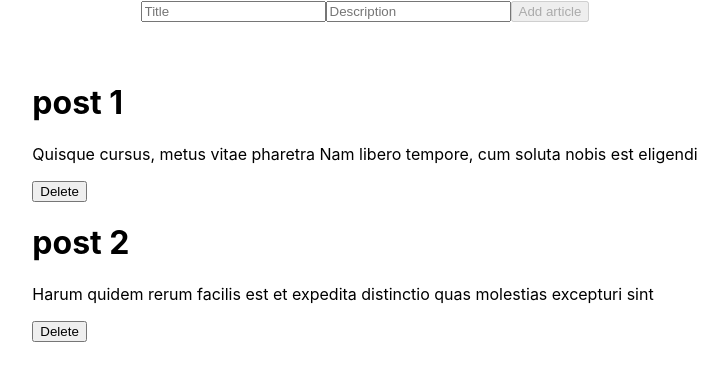
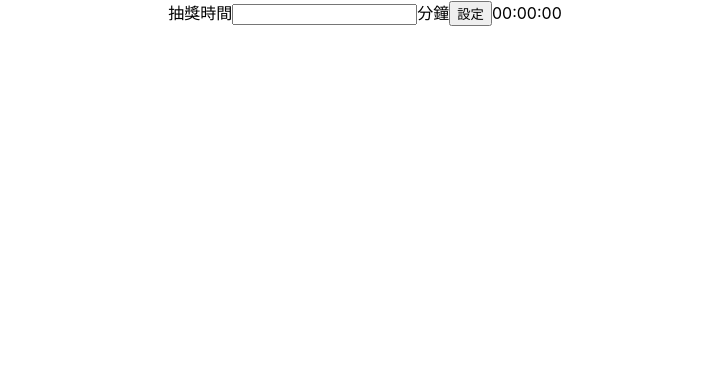
Before and after one commit to sky790312/nextjs-typescript-redux-thunk-styledcomponent, a Next.js app: page / in a window 1280 px wide. Shown: the top 380 px of the page, without its empty margins (275-1003 px from the left). Built offline with nearby package versions, Linux system fonts and the light colour scheme.

Commit message:
feat: completed timer section behavior

```diff
--- a/components/Article.tsx
+++ b/components/Article.tsx
@@ -16,7 +16,7 @@ export const Article: React.FC<Props> = ({ article, removeArticle }) => {
   )
 
   return (
-    <div className="Article">
+    <div>
       <div>
         <h1>{article.title}</h1>
         <p>{article.body}</p>
--- /dev/null
+++ b/components/CounterSection.tsx
@@ -0,0 +1,51 @@
+import React, { useState, useCallback } from 'react'
+import { useInterval } from '@/hooks/useInterval'
+import { DELAY } from '@/constants'
+import { isNumberString, toHHMMSS } from '@/utils'
+
+export const CounterSection: React.FC = () => {
+  const [countDownTimer, setCountDownTimer] = useState<number>(0)
+  const [timerInputValue, setTimerInputValue] = useState<string>('')
+
+  useInterval(() => {
+    if (!countDownTimer) {
+      return
+    }
+
+    setCountDownTimer((preCountDownTimer) => preCountDownTimer - 1)
+  }, DELAY)
+
+  const onTimerInputChange = useCallback(
+    (e: React.FormEvent<HTMLInputElement>) => {
+      const value = e.currentTarget.value
+
+      if (value === '' || isNumberString(value)) {
+        setTimerInputValue(value)
+      }
+    },
+    []
+  )
+
+  const onSetTimerClick = useCallback(() => {
+    if (!timerInputValue) {
+      return
+    }
+
+    setCountDownTimer(parseInt(timerInputValue, 10))
+    setTimerInputValue('')
+  }, [timerInputValue])
+
+  return (
+    <div>
+      抽獎時間
+      <input
+        type="text"
+        value={timerInputValue}
+        onChange={onTimerInputChange}
+      />
+      分鐘
+      <button onClick={onSetTimerClick}>設定</button>
+      {toHHMMSS(countDownTimer.toString())}
+    </div>
+  )
+}
--- /dev/null
+++ b/constants.ts
@@ -0,0 +1 @@
+export const DELAY = 1000
--- /dev/null
+++ b/hooks/useInterval.tsx
@@ -0,0 +1,18 @@
+import { useRef, useEffect } from 'react'
+
+export function useInterval(callback: () => void, delay) {
+  const savedCallback = useRef(null)
+
+  useEffect(() => {
+    savedCallback.current = callback
+  })
+
+  useEffect(() => {
+    function tick() {
+      savedCallback?.current()
+    }
+
+    let id = setInterval(tick, delay)
+    return () => clearInterval(id)
+  }, [delay])
+}
--- a/pages/index.tsx
+++ b/pages/index.tsx
@@ -1,26 +1,27 @@
 import Head from 'next/head'
-import { RootState } from '@/store/index'
-import { useSelector, shallowEqual, useDispatch } from 'react-redux'
-import { Article } from '@/components/Article'
-import { ArticleAddForm } from '@/components/ArticleAddForm'
-import { ArticleSchema } from '@/schema/articleSchema'
-import { Dispatch } from 'redux'
-import { articleActions } from '@/store/state.article'
-import { useCallback } from 'react'
+// import { RootState } from '@/store/index'
+// import { useSelector, shallowEqual, useDispatch } from 'react-redux'
+// import { Article } from '@/components/Article'
+// import { ArticleAddForm } from '@/components/ArticleAddForm'
+// import { ArticleSchema } from '@/schema/articleSchema'
+// import { Dispatch } from 'redux'
+// import { articleActions } from '@/store/state.article'
+// import { useCallback } from 'react'
 import styled from 'styled-components/'
 import { FlexCenterContainer } from '@/GlobalStyles'
+import { CounterSection } from '@/components/CounterSection'
 
 export const Home = (): JSX.Element => {
-  const dispatch: Dispatch = useDispatch()
-  const articles = useSelector((state: RootState) => {
-    return state.articles.data
-  }, shallowEqual)
-  const { addArticle, removeArticle } = articleActions
+  // const dispatch: Dispatch = useDispatch()
+  // const articles = useSelector((state: RootState) => {
+  //   return state.articles.data
+  // }, shallowEqual)
+  // const { addArticle, removeArticle } = articleActions
 
-  const add = useCallback(
-    (article: ArticleSchema) => dispatch(addArticle(article)),
-    [addArticle, dispatch]
-  )
+  // const add = useCallback(
+  //   (article: ArticleSchema) => dispatch(addArticle(article)),
+  //   [addArticle, dispatch]
+  // )
 
   return (
     <FlexCenterContainer>
@@ -28,8 +29,9 @@ export const Home = (): JSX.Element => {
         <title>Create Next App</title>
         <link rel="icon" href="/favicon.ico" />
       </Head>
+      <CounterSection />
 
-      <ArticleAddForm add={add} />
+      {/* <ArticleAddForm add={add} />
       <ArticlesContainer>
         {articles.map((article: ArticleSchema) => (
           <Article
@@ -38,7 +40,7 @@ export const Home = (): JSX.Element => {
             removeArticle={removeArticle}
           />
         ))}
-      </ArticlesContainer>
+      </ArticlesContainer> */}
     </FlexCenterContainer>
   )
 }
--- a/tsconfig.json
+++ b/tsconfig.json
@@ -4,7 +4,10 @@
     "paths": {
       "@/components/*": ["components/*"],
       "@/store/*": ["store/*"],
+      "@/hooks/*": ["hooks/*"],
       "@/schema/*": ["schema/*"],
+      "@/constants": ["constants.ts"],
+      "@/utils": ["utils.ts"],
       "@/GlobalStyles": ["GlobalStyles.tsx"]
     },
     "target": "es5",
--- /dev/null
+++ b/utils.ts
@@ -0,0 +1,15 @@
+export const isNumberString = (value: string) => {
+  const regexNumberOnly = /^[0-9\b]+$/
+  return regexNumberOnly.test(value)
+}
+
+export const toHHMMSS = (time: string) => {
+  const second = parseInt(time, 10)
+  const hours = Math.floor(second / 3600)
+  const minutes = Math.floor((second - hours * 3600) / 60)
+  const seconds = second - hours * 3600 - minutes * 60
+  const showHour = hours < 10 ? '0' + hours : hours.toString()
+  const showMinute = minutes < 10 ? '0' + minutes : minutes.toString()
+  const showSecond = seconds < 10 ? '0' + seconds : seconds.toString()
+  return showHour + ':' + showMinute + ':' + showSecond
+}
```
